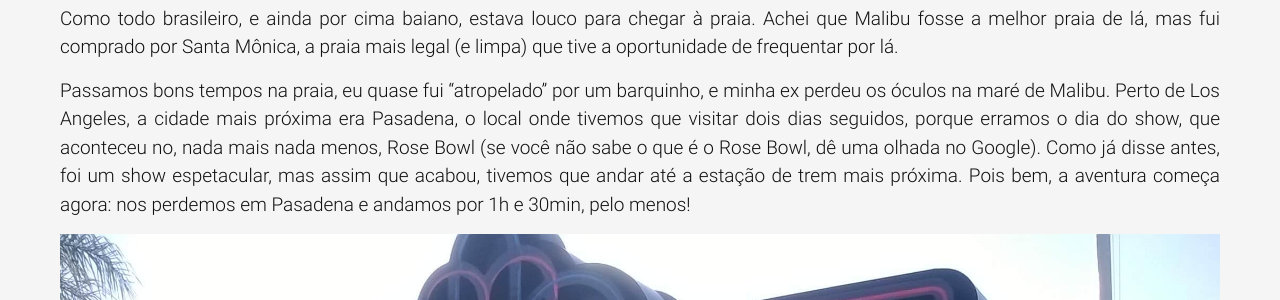
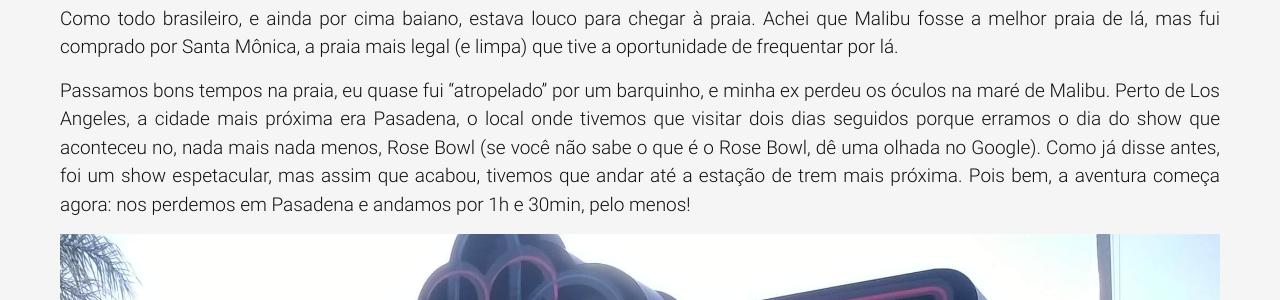
Before and after one commit to rodrigodfreitas/rodrigodfreitas.github.io, a Jekyll site: the page built from _posts/2015-08-09-californication.md, in a window 1280 px wide and 900 px high, scrolled down 3226 px. Shown: the part 181-481 px from the top of the window. Built offline with Jekyll 4.4.1, drawn with Linux system fonts in a browser that asks for light colours; comment, search, counter and statistics services are not loaded.

```diff
--- a/_posts/2015-08-09-californication.md
+++ b/_posts/2015-08-09-californication.md
@@ -32,7 +32,7 @@ Saímos de Chicago com destino direto para Los Angeles, chegando lá tínhamos u
 
 Como todo brasileiro, e ainda por cima baiano, estava louco para chegar à praia. Achei que Malibu fosse a melhor praia de lá, mas fui comprado por Santa Mônica, a praia mais legal (e limpa) que tive a oportunidade de frequentar por lá.
 
-Passamos bons tempos na praia, eu quase fui "atropelado" por um barquinho, e minha ex perdeu os óculos na maré de Malibu. Perto de Los Angeles, a cidade mais próxima era Pasadena, o local onde tivemos que visitar dois dias seguidos, porque erramos o dia do show, que aconteceu no, nada mais nada menos, Rose Bowl (se você não sabe o que é o Rose Bowl, dê uma olhada no Google). Como já disse antes, foi um show espetacular, mas assim que acabou, tivemos que andar até a estação de trem mais próxima. Pois bem, a aventura começa agora: nos perdemos em Pasadena e andamos por 1h e 30min, pelo menos!
+Passamos bons tempos na praia, eu quase fui "atropelado" por um barquinho, e minha ex perdeu os óculos na maré de Malibu. Perto de Los Angeles, a cidade mais próxima era Pasadena, o local onde tivemos que visitar dois dias seguidos porque erramos o dia do show que aconteceu no, nada mais nada menos, Rose Bowl (se você não sabe o que é o Rose Bowl, dê uma olhada no Google). Como já disse antes, foi um show espetacular, mas assim que acabou, tivemos que andar até a estação de trem mais próxima. Pois bem, a aventura começa agora: nos perdemos em Pasadena e andamos por 1h e 30min, pelo menos!
 
 ![](https://raw.githubusercontent.com/rodrigodfreitas/rodrigodfreitas.github.io/master/images/califa4.jpg)
 
```
